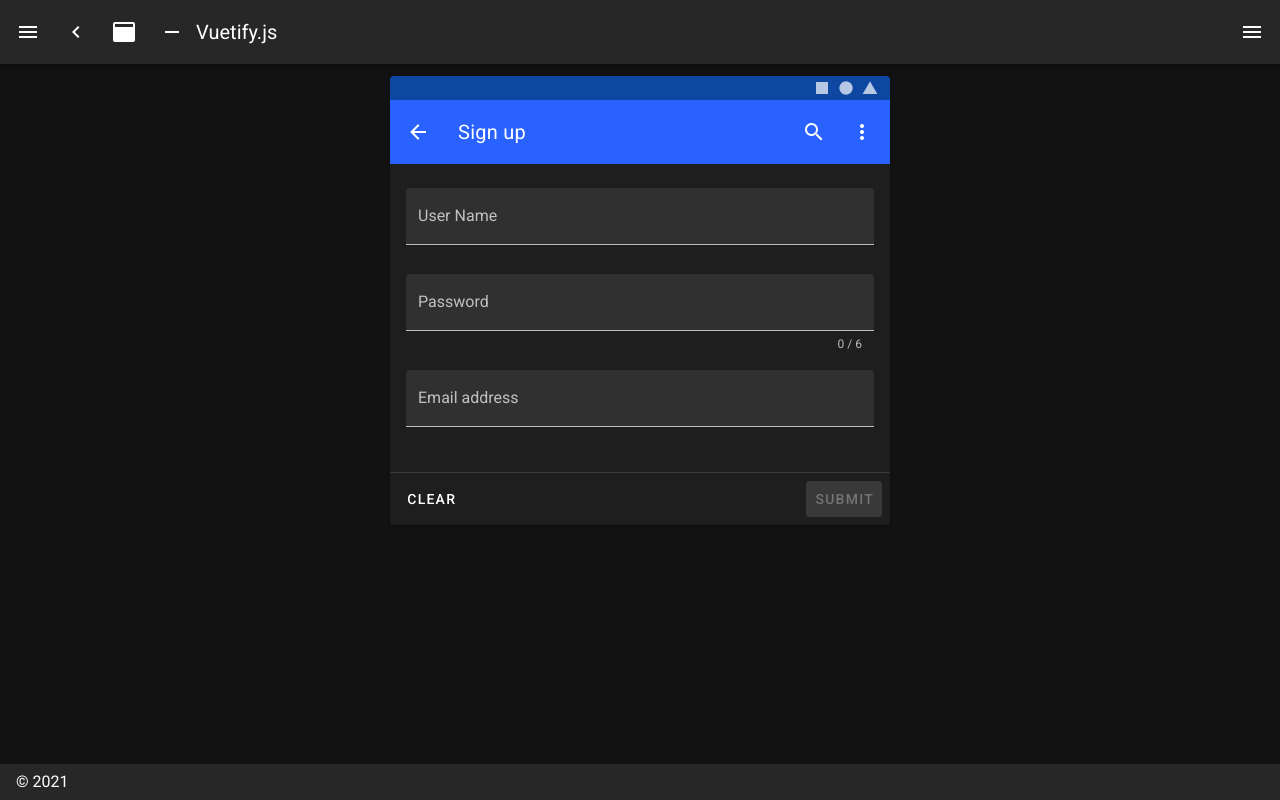
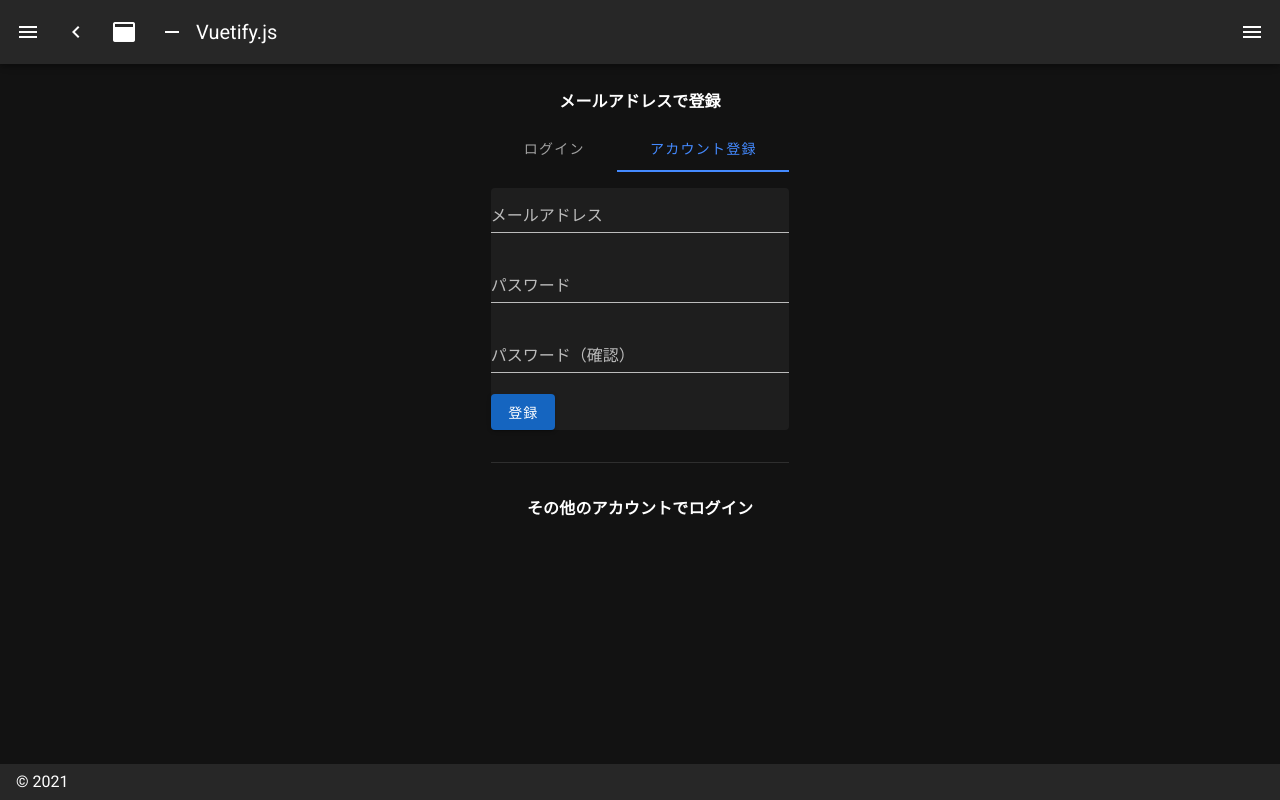
Before and after one commit to Junkichi89/portfolio_app, a Nuxt app: page /signup in a window 1280 px wide. Built offline with nearby package versions, Linux system fonts and the light colour scheme.

Commit message:
signin signup修正

```diff
--- /dev/null
+++ b/components/InputControll.vue
@@ -0,0 +1,16 @@
+<template>
+  <v-container id="input-control">
+    <v-row cols="12">
+      <v-col cols="6" sm="6" class="pt-10 pl-10"> E-MAIL ADDRESS </v-col>
+      <v-col cols="6">
+        <v-text-field label="email"></v-text-field>
+      </v-col>
+    </v-row>
+  </v-container>
+</template>
+
+<script>
+export default {
+  name: 'InputControll',
+}
+</script>
--- a/nuxt.config.js
+++ b/nuxt.config.js
@@ -2,16 +2,22 @@ import colors from 'vuetify/es5/util/colors'
 
 export default {
   // Global page headers: https://go.nuxtjs.dev/config-head
+  ssr: false,
+
   head: {
     titleTemplate: '%s - the-saying-app',
     title: 'the-saying-app',
     htmlAttrs: {
-      lang: 'en',
+      lang: 'ja',
     },
     meta: [
       { charset: 'utf-8' },
       { name: 'viewport', content: 'width=device-width, initial-scale=1' },
-      { hid: 'description', name: 'description', content: '' },
+      {
+        hid: 'description',
+        name: 'description',
+        content: '自分の好きな言葉や格言を登録するアプリです',
+      },
     ],
     link: [{ rel: 'icon', type: 'image/x-icon', href: '/favicon.ico' }],
   },
--- a/package.json
+++ b/package.json
@@ -8,7 +8,8 @@
     "start": "nuxt start",
     "generate": "nuxt generate",
     "lint:js": "eslint --ext \".js,.vue\" --ignore-path .gitignore .",
-    "lint": "npm run lint:js"
+    "lint": "npm run lint:js",
+    "lint": "eslint --ext .js,.vue --ignore-path .gitignore . --fix"
   },
   "dependencies": {
     "core-js": "^3.8.2",
--- a/pages/index.vue
+++ b/pages/index.vue
@@ -5,7 +5,5 @@
 </template>
 
 <script>
-export default {
-
-}
+export default {}
 </script>
--- a/pages/signin.vue
+++ b/pages/signin.vue
@@ -1,7 +1,7 @@
 <template>
   <v-container>
     <v-row justify="center">
-      <v-col sm="12" md="5">
+      <v-col sm="8" md="8">
         <h2 class="text-center subtitle-1 font-weight-bold mb-2">
           メールアドレスでログイン
         </h2>
@@ -52,7 +52,6 @@
                         :disabled="!login_valid"
                         color="blue darken-3"
                         class="my-4 white--text"
-                        @click="email_login"
                       >
                         ログイン
                       </v-btn>
@@ -67,3 +66,19 @@
     </v-row>
   </v-container>
 </template>
+
+<script>
+export default {
+  data() {
+    return {
+      tab: null,
+      login_valid: true,
+      login_email: '',
+      login_password: '',
+      show_loginpassword: false,
+      loginErrorMsg: '',
+      socialLoginErrorMsg: '',
+    }
+  },
+}
+</script>
--- a/pages/signup.vue
+++ b/pages/signup.vue
@@ -1,117 +1,72 @@
 <template>
-  <v-card class="mx-auto" style="max-width: 500px">
-    <v-system-bar color="blue darken-4" dark>
-      <v-spacer></v-spacer>
-      <v-icon small> mdi-square </v-icon>
-      <v-icon class="ml-1" small> mdi-circle </v-icon>
-      <v-icon class="ml-1" small> mdi-triangle </v-icon>
-    </v-system-bar>
-    <v-toolbar color="blue accent-4" cards dark flat>
-      <v-btn icon>
-        <v-icon>mdi-arrow-left</v-icon>
-      </v-btn>
-      <v-card-title class="title font-weight-regular"> Sign up </v-card-title>
-      <v-spacer></v-spacer>
-      <v-btn icon>
-        <v-icon>mdi-magnify</v-icon>
-      </v-btn>
-      <v-btn icon>
-        <v-icon>mdi-dots-vertical</v-icon>
-      </v-btn>
-    </v-toolbar>
-    <v-form ref="form" v-model="form" class="pa-4 pt-6">
-      <v-text-field
-        v-model="userName"
-        filled
-        color="blue"
-        label="User Name"
-      ></v-text-field>
-      <v-text-field
-        v-model="password"
-        :rules="[rules.password, rules.length(6)]"
-        filled
-        color="blue"
-        counter="6"
-        label="Password"
-        style="min-height: 96px"
-        type="password"
-      ></v-text-field>
-      <v-text-field
-        v-model="email"
-        :rules="[rules.email]"
-        filled
-        color="blue"
-        label="Email address"
-        type="email"
-      ></v-text-field>
-    </v-form>
-    <v-divider></v-divider>
-    <v-card-actions>
-      <v-btn text @click="$refs.form.reset()"> Clear </v-btn>
-      <v-spacer></v-spacer>
-      <v-btn
-        :disabled="!form"
-        :loading="isLoading"
-        class="white--text"
-        color="blue accent-4"
-        depressed
-      >
-        Submit
-      </v-btn>
-    </v-card-actions>
-    <v-dialog v-model="dialog" absolute max-width="400" persistent>
-      <v-card>
-        <v-card-title class="headline grey lighten-3"> Legal </v-card-title>
-        <v-card-text>
-          Lorem ipsum dolor sit amet, consectetur adipiscing elit, sed do
-          eiusmod tempor incididunt ut labore et dolore magna aliqua. Ut enim ad
-          minim veniam, quis nostrud exercitation ullamco laboris nisi ut
-          aliquip ex ea commodo consequat. Duis aute irure dolor in
-          reprehenderit in voluptate velit esse cillum dolore eu fugiat nulla
-          pariatur. Excepteur sint occaecat cupidatat non proident, sunt in
-          culpa qui officia deserunt mollit anim id est laborum.
-        </v-card-text>
-        <v-divider></v-divider>
-        <v-card-actions>
-          <v-btn text @click=";(agreement = false), (dialog = false)">
-            No
-          </v-btn>
-          <v-spacer></v-spacer>
-          <v-btn
-            class="white--text"
-            color="blue accent-4"
-            @click=";(agreement = true), (dialog = false)"
-          >
-            Yes
-          </v-btn>
-        </v-card-actions>
-      </v-card>
-    </v-dialog>
-  </v-card>
+  <v-container>
+    <v-row justify="center">
+      <v-col sm="12" md="5">
+        <h2 class="text-center subtitle-1 font-weight-bold mb-2">
+          メールアドレスで登録
+        </h2>
+        <v-row justify="center">
+          <v-col sm="8">
+            <v-tabs
+              v-model="tab"
+              background-color="transparent"
+              color="blue accent-2"
+              grow
+              class="mb-3"
+            >
+              <v-tab to="/signin">ログイン</v-tab>
+              <v-tab to="/signup">アカウント登録</v-tab>
+            </v-tabs>
+            <v-row>
+              <v-col sm="12">
+                <v-card flat>
+                  <v-card-text class="pa-0">
+                    <v-form lazy-validation>
+                      <v-text-field
+                        label="メールアドレス"
+                        required
+                        validate-on-blur
+                      />
+                      <v-text-field
+                        ref="register_password"
+                        label="パスワード"
+                        required
+                        validate-on-blur
+                      >
+                      </v-text-field>
+                      <v-text-field label="パスワード（確認）" required />
+                      <v-alert v-if="registerErrorMsg" dense text type="error">
+                        {{ registerErrorMsg }}
+                      </v-alert>
+                      <v-btn color="blue darken-3" class="mr-4 white--text">
+                        登録
+                      </v-btn>
+                    </v-form>
+                  </v-card-text>
+                </v-card>
+              </v-col>
+            </v-row>
+            <v-divider class="my-8" />
+            <v-row>
+              <v-col sm="12">
+                <h2 class="text-center subtitle-1 font-weight-bold mb-2">
+                  その他のアカウントでログイン
+                </h2>
+              </v-col>
+            </v-row>
+            <!-- <SocialLogin /> -->
+          </v-col>
+        </v-row>
+      </v-col>
+    </v-row>
+  </v-container>
 </template>
-
 <script>
 export default {
-  data: () => ({
-    agreement: false,
-    bio:
-      'Far far away, behind the word mountains, far from the countries Vokalia and Consonantia, there live the blind texts',
-    dialog: false,
-    email: undefined,
-    form: false,
-    isLoading: false,
-    password: undefined,
-    userName: undefined,
-    rules: {
-      email: (v) => !!(v || '').match(/@/) || 'Please enter a valid email',
-      length: (len) => (v) =>
-        (v || '').length >= len || `Invalid character length, required ${len}`,
-      password: (v) =>
-        !!(v || '').match(
-          /^(?=.*[a-z])(?=.*[A-Z])(?=.*\d)(?=.*(_|[^\w])).+$/
-        ) ||
-        'Password must contain an upper case letter, a numeric character, and a special character',
-    },
-  }),
+  data() {
+    return {
+      tab: null,
+    }
+  },
 }
 </script>
--- /dev/null
+++ b/pages/test.vue
@@ -0,0 +1,6 @@
+<template>
+  <div id="test">
+    <!-- コンポーネントのチェック用です -->
+    <InputControll />
+  </div>
+</template>
--- /dev/null
+++ b/plugins/core-components.js
@@ -0,0 +1,5 @@
+import Vue from 'vue'
+
+import InputControll from '~/components/InputControll.vue'
+
+Vue.component('InputControll', InputControll)
```
Also changed, not shown: components/CreateSaying.vue (added), components/create_saying.vue (deleted), 1 other file (tests, documents, lock files or other folders).
